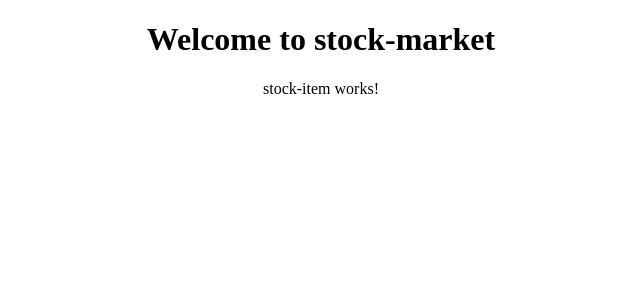
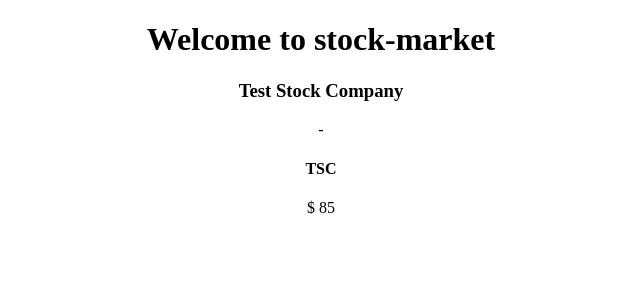
Before and after one commit to victor-arana/stock-market, an Angular app: page / in a window 1280 px wide. Shown: the top 300 px of the page, without its empty margins (319-959 px from the left). Built offline with nearby package versions, Linux system fonts and the light colour scheme.

Commit message:
:sparkles: show component's info on the template

```diff
--- a/src/app/stock/stock-item/stock-item.component.html
+++ b/src/app/stock/stock-item/stock-item.component.html
@@ -1 +1,4 @@
-<p>stock-item works!</p>
+<div>
+    <div><h3>{{name}}</h3> - <h4>{{code}}</h4></div>
+    <div>$ {{price}}</div>
+</div>
```
